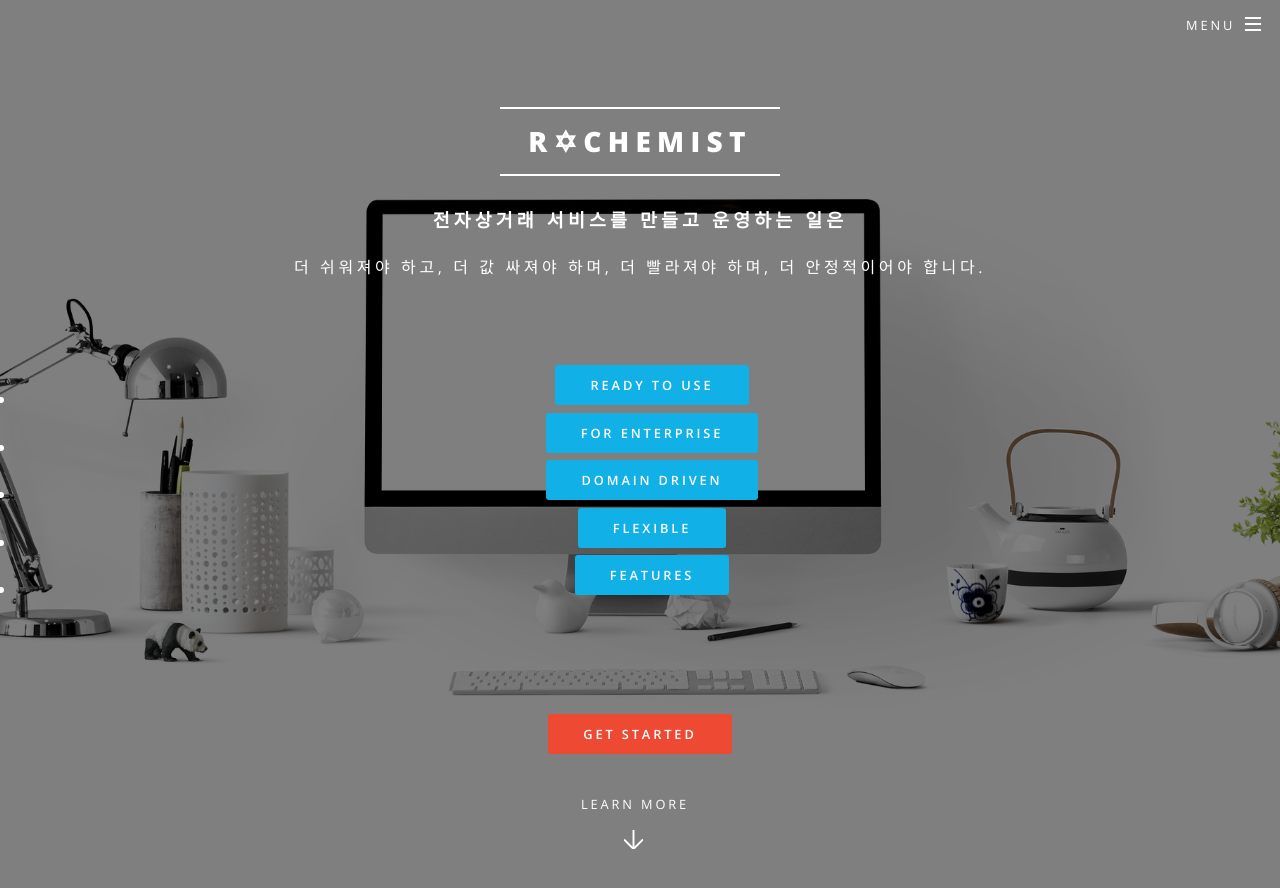
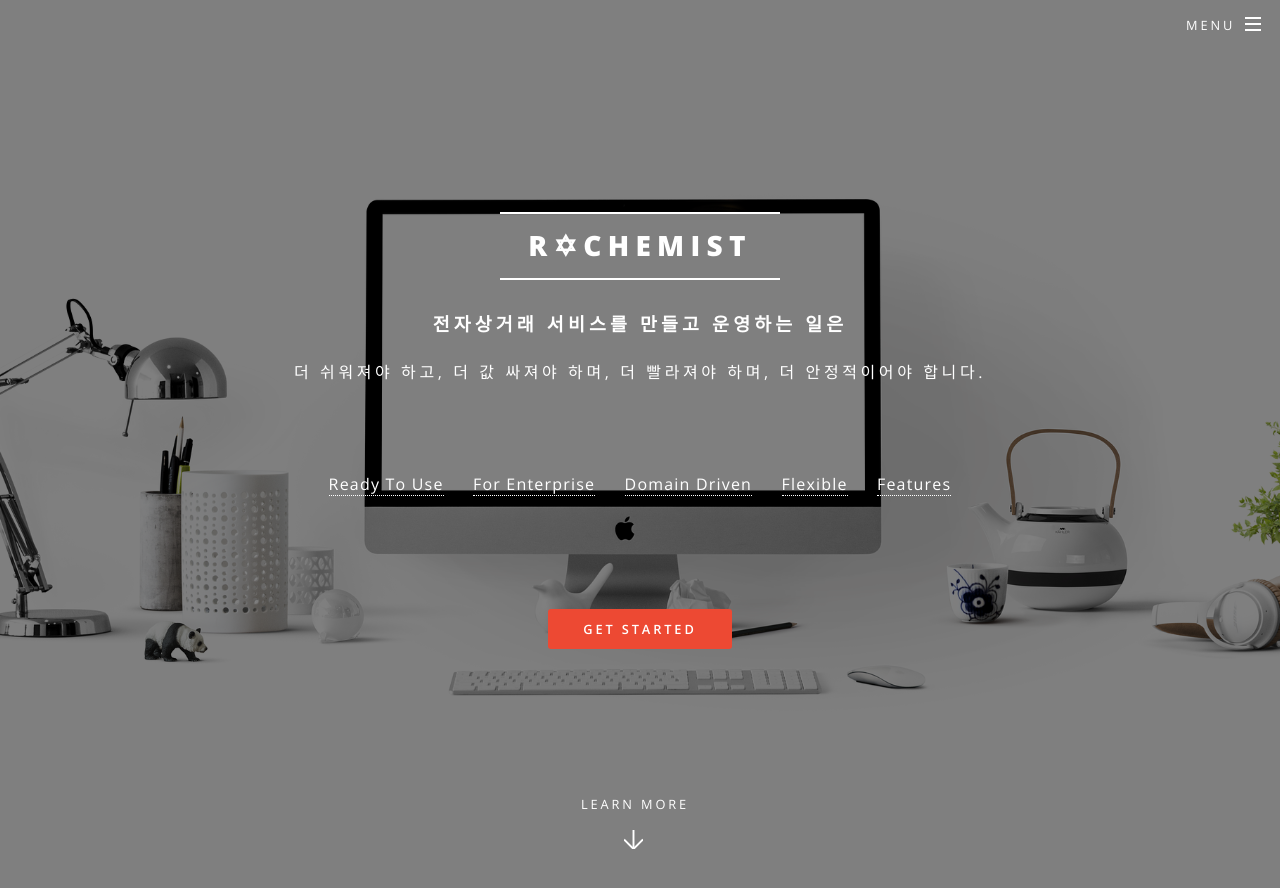
Before and after one commit to rchemist/rchemist.github.io, a Jekyll site: the page built from index.html, in a window 1280 px wide and 900 px high. Shown: the top 888 px of the window. Built offline with Jekyll 4.4.1, drawn with Linux system fonts in a browser that asks for light colours.

```diff
--- a/index.html
+++ b/index.html
@@ -24,12 +24,12 @@ layout: landing
 							<h3>전자상거래 서비스를 만들고 운영하는 일은</h3>
 							<p>더 쉬워져야 하고, 더 값 싸져야 하며, 더 빨라져야 하며, 더 안정적이어야 합니다.</p><br /><br />
 
-							<ul>
-								<li><a href="#one" class="button-main special">Ready To Use</a></li>
-								<li><a href="#two" class="button-main special">For Enterprise</a></li>
-								<li><a href="#three" class="button-main special">Domain Driven</a></li>
-								<li><a href="#four" class="button-main special">Flexible</a></li>
-								<li><a href="#five" class="button-main special">Features</a></li>
+							<ul class="actions">
+								<li><a href="#one">Ready To Use</a></li>
+								<li><a href="#two">For Enterprise</a></li>
+								<li><a href="#three">Domain Driven</a></li>
+								<li><a href="#four">Flexible</a></li>
+								<li><a href="#five">Features</a></li>
 							</ul>
 							<br /><br /><br />
 							<ul class="actions">
```
